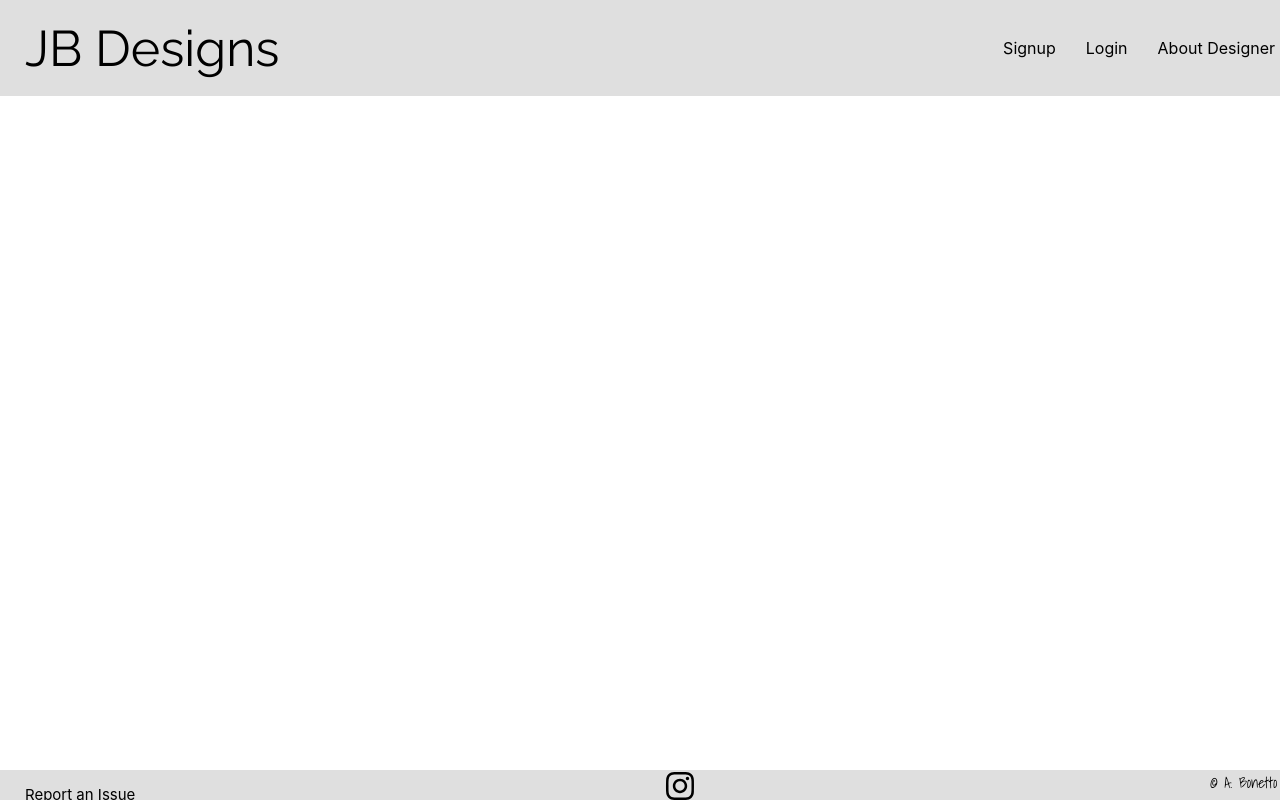
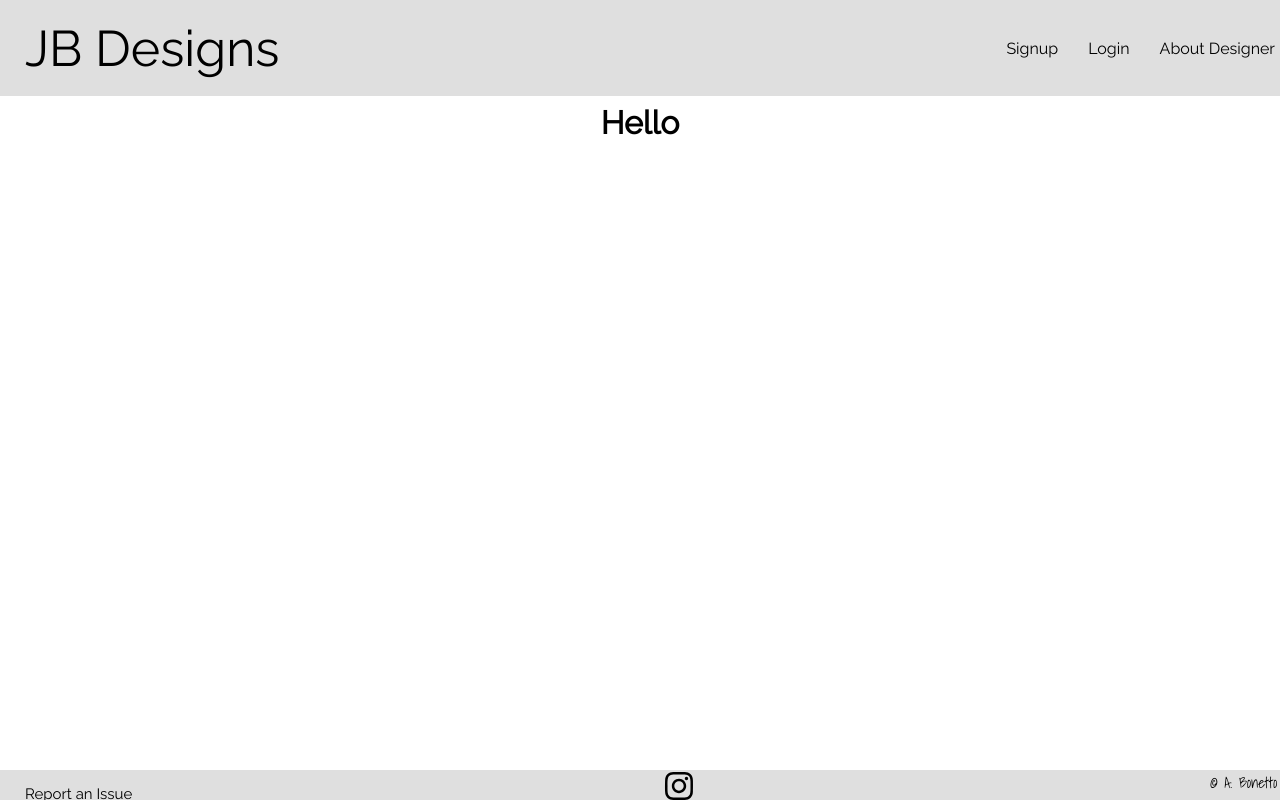
Before and after one commit to ambonetto/Project-4-Frontend, a React (Create React App) app in the folder shirts-frontend/: page /shirts in a window 1280 px wide. Built offline with nearby package versions, Linux system fonts and the light colour scheme.

Commit message:
Initial Setup

```diff
--- a/shirts-frontend/src/App.css
+++ b/shirts-frontend/src/App.css
@@ -1,5 +1,6 @@
 .App {
   text-align: center;
+  font-family: Raleway, Airal, sans-serif;
 }
 
 header {
--- a/shirts-frontend/src/App.js
+++ b/shirts-frontend/src/App.js
@@ -23,6 +23,9 @@ import ProfileContainer from './components/MyAccount/ProfileContainer';
 
 // import About Design Container
 import AboutDesignContainer from './components/AboutDesigner/AboutDesignerContainer';
+
+// import Shirts Container
+import ShirtsContainer from './components/Shirts/ShirtsContainer';
 
 // import Footer
 import Footer from './components/Footer';
@@ -107,6 +110,7 @@ class App extends Component {
               </div>
             :
               <div>
+                <Link to="/shirts">Shirts</Link>
                 <Link to={`/profile/${this.state.currentUser.id}`}>My Account</Link>
                 <a onClick={this.handleLogout} className="logout">Logout</a>
                 <Link to="/aboutdesigner">About Designer</Link>
@@ -133,6 +137,9 @@ class App extends Component {
           <Route path="/aboutdesigner" render={() => {
             return <AboutDesignContainer />
           }} />
+          <Route path="/shirts" render={() => {
+            return <ShirtsContainer />
+          }} />
         </Switch>
         <Footer />
       </div>
--- /dev/null
+++ b/shirts-frontend/src/components/Shirts/ShirtsContainer.js
@@ -0,0 +1,19 @@
+// import React
+import React, {Component} from 'react';
+
+class ShirtsContainer extends Component {
+    constructor(props) {
+        super(props);
+    }
+
+    render() {
+        return(
+            <div className="container">
+                <h1>Hello</h1>
+            </div>
+        )
+    }
+}
+
+// export Shirts Container
+export default ShirtsContainer;
--- a/shirts-frontend/src/services/api_helper.js
+++ b/shirts-frontend/src/services/api_helper.js
@@ -3,8 +3,8 @@ import axios from 'axios';
 
 const api = axios.create({
     // heroku is replacing the localhost:3001
-    baseURL: "https://fierce-chamber-94727.herokuapp.com"
-    // baseURL: "http://localhost:3001"
+    // baseURL: "https://fierce-chamber-94727.herokuapp.com"
+    baseURL: "http://localhost:3001"
 })
 
 // ========================== AUTH =========================== \\
```
Also changed, not shown: 9 other files (tests, documents, lock files or other folders).
